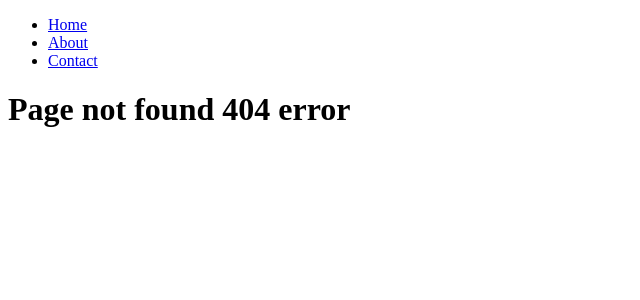
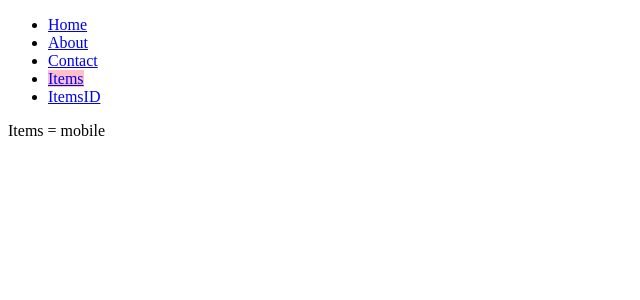
Before and after one commit to ashishworkspace/react-routing, a React (Create React App) app: page /items/mobile in a window 1280 px wide. Before the commit this address had no page. Shown: the top 300 px of the page, without its empty margins (0-640 px from the left). Built offline with nearby package versions, Linux system fonts and the light colour scheme.

Commit message:
path based routing

```diff
--- a/src/App.js
+++ b/src/App.js
@@ -4,6 +4,8 @@ import Navbar from "./components/Navbar";
 import About from "./components/pages/About";
 import Contact from "./components/pages/Contact";
 import Home from "./components/pages/Home";
+import Items from "./components/pages/Items";
+import ItemsID from "./components/pages/ItemsID";
 
 const App = () => {
   return (
@@ -12,9 +14,10 @@ const App = () => {
         <Navbar />
         <Routes>
           <Route path="/" element={<Home />} />
-          <Route path="/about" element={<About/>} />
+          <Route path="/about" element={<About />} />
           <Route path="/contact" element={<Contact />} />
-
+          <Route path="/items/:category" element={<Items />} />
+          <Route path="/items/:category/:id" element={<ItemsID />} />
           {/* Page not found */}
           <Route path="*" element={<h1>Page not found 404 error</h1>} />
         </Routes>
--- a/src/components/Navbar.jsx
+++ b/src/components/Navbar.jsx
@@ -31,6 +31,26 @@ const Navbar = () => {
       <li>
         <NavLink to="/contact">Contact</NavLink>
       </li>
+      <li>
+        <NavLink
+          style={({ isActive }) => {
+            return { background: isActive ? "pink" : "" };
+          }}
+          to="/items/mobile"
+        >
+          Items
+        </NavLink>
+      </li>
+      <li>
+        <NavLink
+          style={({ isActive }) => {
+            return { background: isActive ? "pink" : "" };
+          }}
+          to="/items/mobile/1"
+        >
+          ItemsID
+        </NavLink>
+      </li>
     </ul>
   );
 };
--- /dev/null
+++ b/src/components/pages/Items.jsx
@@ -0,0 +1,12 @@
+import React from 'react'
+import { useParams } from 'react-router-dom'
+
+
+const Items = () => {
+  const {category} = useParams();
+  return (
+    <div>Items = {category}</div>
+  )
+}
+
+export default Items
--- /dev/null
+++ b/src/components/pages/ItemsID.jsx
@@ -0,0 +1,14 @@
+import React from "react";
+import { useParams } from "react-router-dom";
+
+const ItemsID = () => {
+  const { category, id } = useParams();
+  return (
+    <>
+      <div>Items = {category}</div>
+      <div>ItemsID = {id}</div>
+    </>
+  );
+};
+
+export default ItemsID;
```
